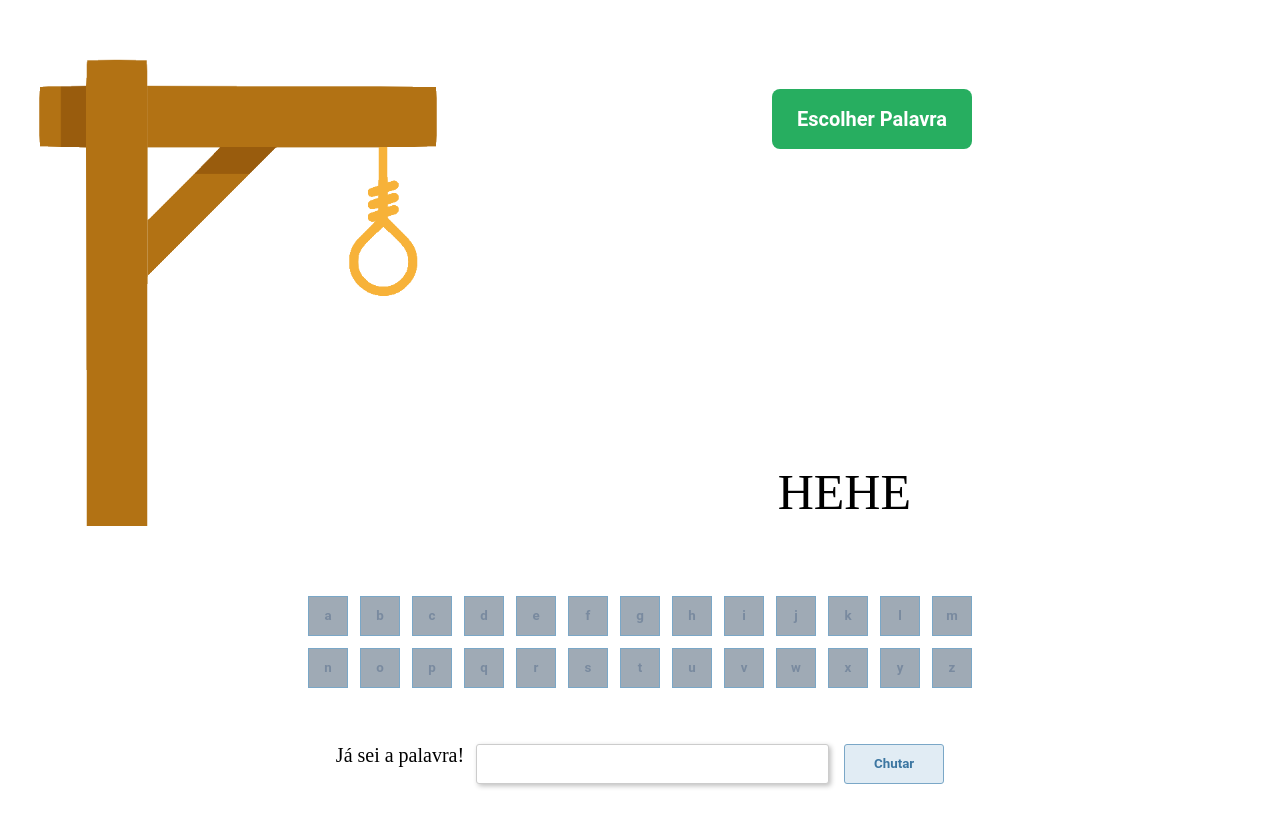
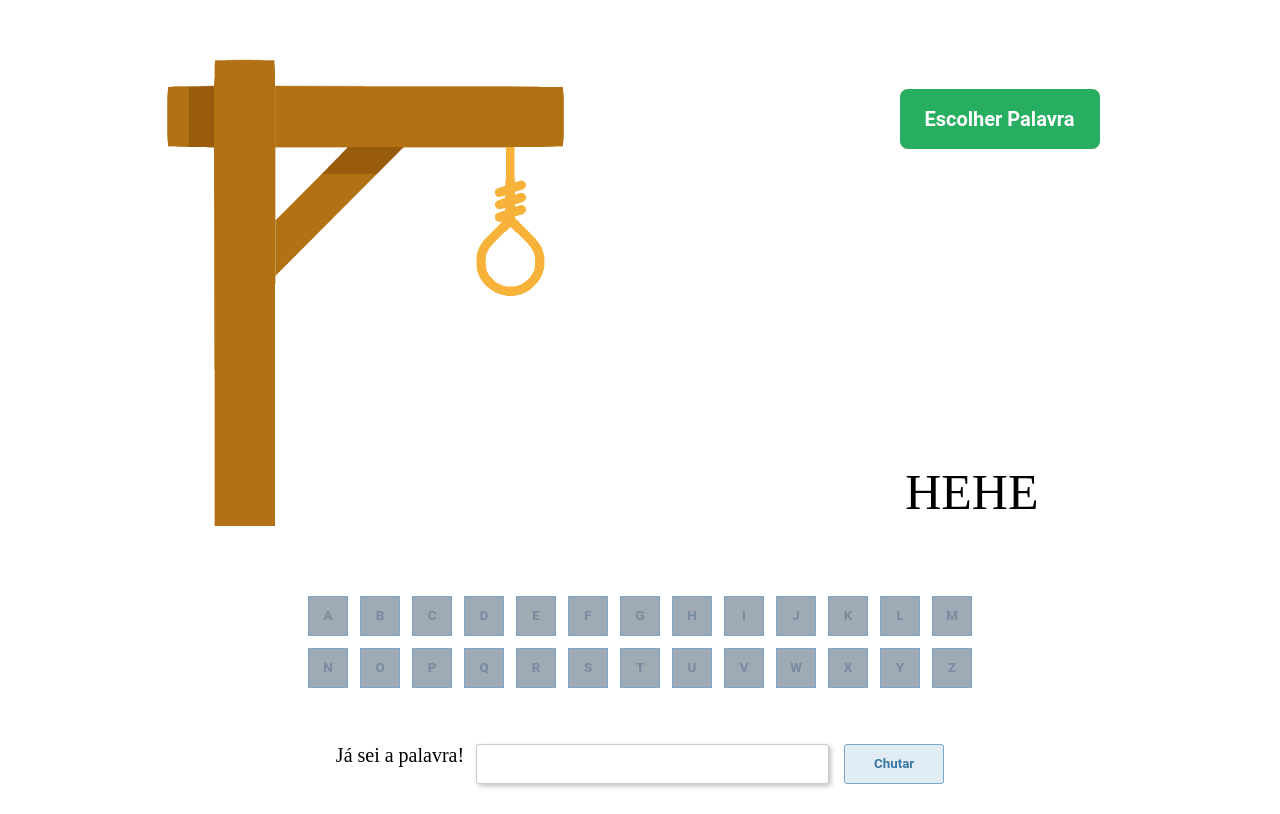
Before and after one commit to EDUSSBR/projeto8-jogoforca, a React (Create React App) app: page / in a window 1280 px wide. Built offline with nearby package versions, Linux system fonts and the light colour scheme.

Commit message:
adjusted letters to uppercase and centered the app

```diff
--- a/src/App.js
+++ b/src/App.js
@@ -11,7 +11,7 @@ function App() {
       <Jogo initialWord={"HEHE"}/>
       </JogoContainer>
       <LetrasContainer>
-        {alfabeto.map((letter, index) => <Letras key={Object.keys(alfabeto)[index]} letter={letter} />)}
+        {alfabeto.map((letter, index) => <Letras key={Object.keys(alfabeto)[index]} letter={letter.toUpperCase()} />)}
       </LetrasContainer>
       <Chute />
     </>
--- a/src/components/JogoContainer.jsx
+++ b/src/components/JogoContainer.jsx
@@ -6,4 +6,5 @@ export const JogoContainer = styled.div`
     height: 525.67px;
     padding: 59px 53px 0 38px;
     display:flex;
+    margin: 0 auto;
 `
```
